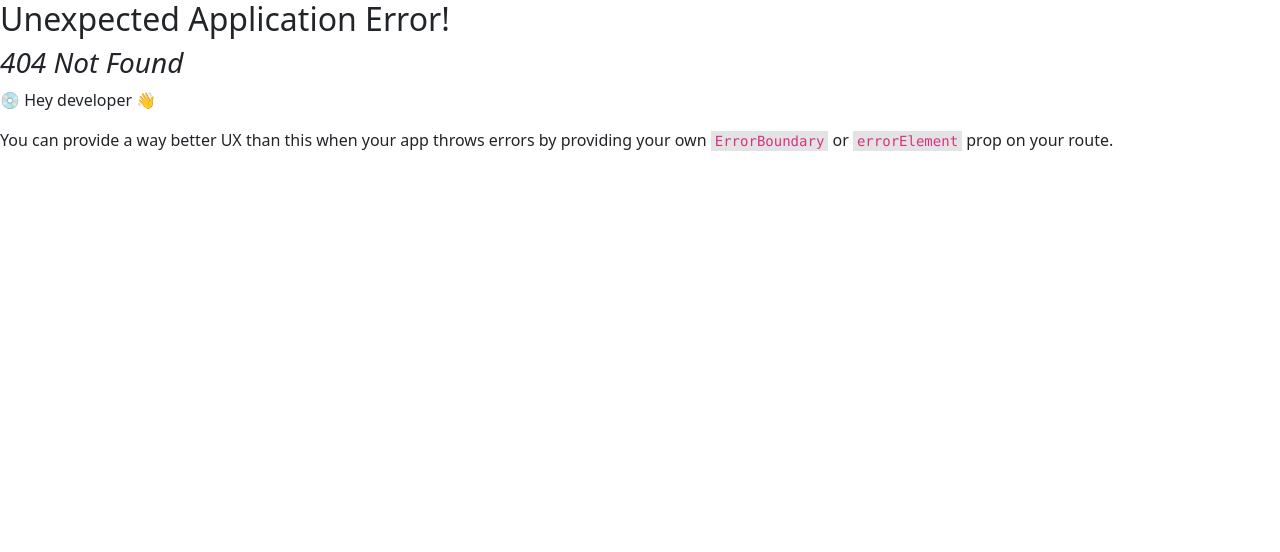
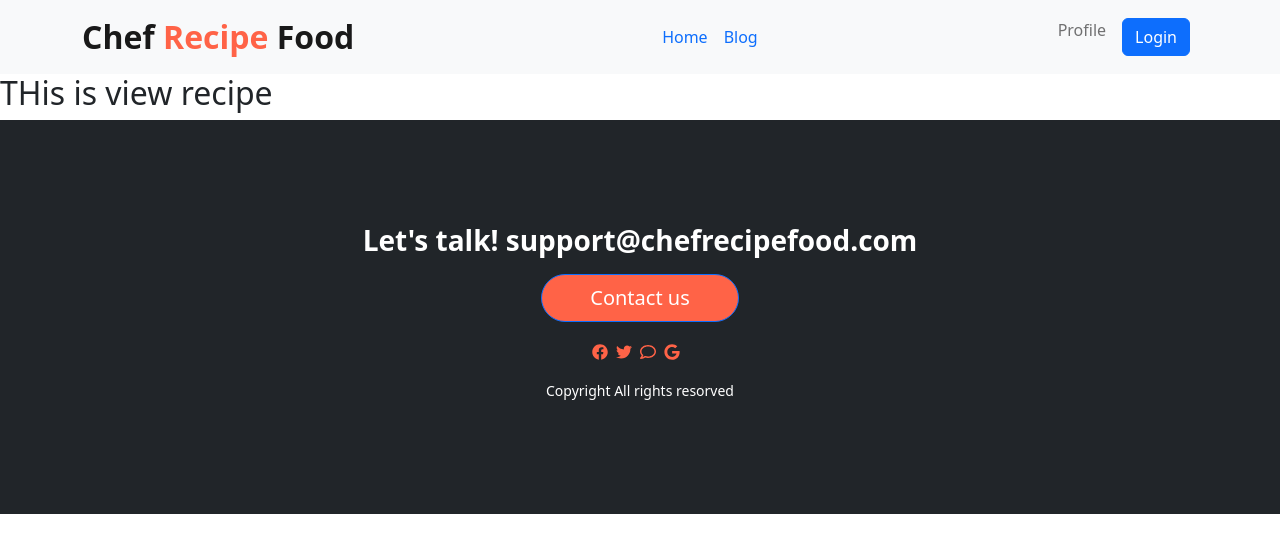
Before and after one commit to sakibhosen98/chef-recipe-food-client, a React (Vite) app: page /recipe in a window 1280 px wide. Before the commit this address had no page. Shown: the top 552 px of the page. Built offline with nearby package versions, Linux system fonts and the light colour scheme.

Commit message:
added recipe card

```diff
--- a/src/pages/Home/Home/Home.jsx
+++ b/src/pages/Home/Home/Home.jsx
@@ -16,7 +16,7 @@
         </div>
         <img className='img-fluid w-50' src={img} alt="" />
     </div>
-      {/* <Category></Category> */}
+      <Category></Category>
     </div>
   );
 };
--- a/src/pages/Home/Recipe/Recipe.jsx
+++ b/src/pages/Home/Recipe/Recipe.jsx
@@ -1,6 +1,7 @@
 // eslint-disable-next-line no-unused-vars
 import React from "react";
-import { Card, Col, Row } from "react-bootstrap";
+import { Button, Card, Col, Row } from "react-bootstrap";
+import { Link } from "react-router-dom";
 
 const Recipe = ({ category }) => {
   const { id, name, url,likes, description,experience,numberOfRecipes } = category;
@@ -17,6 +18,7 @@
               <p><small>Experienc: {experience}</small></p>
               <p><small>Number of recipes: {numberOfRecipes}</small></p>
               <p><small>Likes: {likes}</small></p>
+              <Link to="/recipe"><Button>View Recipe</Button></Link>
             </Card.Body>
           </Card>
         </Col>
--- /dev/null
+++ b/src/pages/Home/Recipe/ViewRacipe.jsx
@@ -0,0 +1,17 @@
+import React, { useEffect, useState } from 'react';
+
+const ViewRacipe = () => {
+  const {ViewRacipe, setViewReacipe} = useState();
+
+  // useEffect( () =>{
+  //   fetch('')
+  // } ,[]);
+
+  return (
+    <div>
+        <h2>THis is view recipe</h2>
+    </div>
+  );
+};
+
+export default ViewRacipe;
--- /dev/null
+++ b/src/pages/Shared/NavigationBar/Navigation.css
@@ -0,0 +1,4 @@
+.nav-title{
+  color: tomato;
+  font-weight: 700;
+}
--- a/src/pages/Shared/NavigationBar/NavigationBar.jsx
+++ b/src/pages/Shared/NavigationBar/NavigationBar.jsx
@@ -1,4 +1,5 @@
 import React from 'react';
+import './Navigation.css'
 import { Button, Container, Nav, Navbar } from 'react-bootstrap';
 import { Link } from 'react-router-dom';
 
@@ -7,7 +8,7 @@
     <div>
         <Navbar collapseOnSelect expand="lg" bg="light" variant="light">
       <Container>
-        <Navbar.Brand href="#home" className='fs-2 fw-semibold '>Chef Recipe Food</Navbar.Brand>
+        <Navbar.Brand href="#home" className='fs-2 fw-semibold '>Chef <span className='nav-title'>Recipe</span> Food</Navbar.Brand>
         <Navbar.Toggle aria-controls="responsive-navbar-nav" />
         <Navbar.Collapse id="responsive-navbar-nav">
           <Nav className="mx-auto">
```
Also changed, not shown: src/routes/Routes.jsx (+19 -14 lines).
